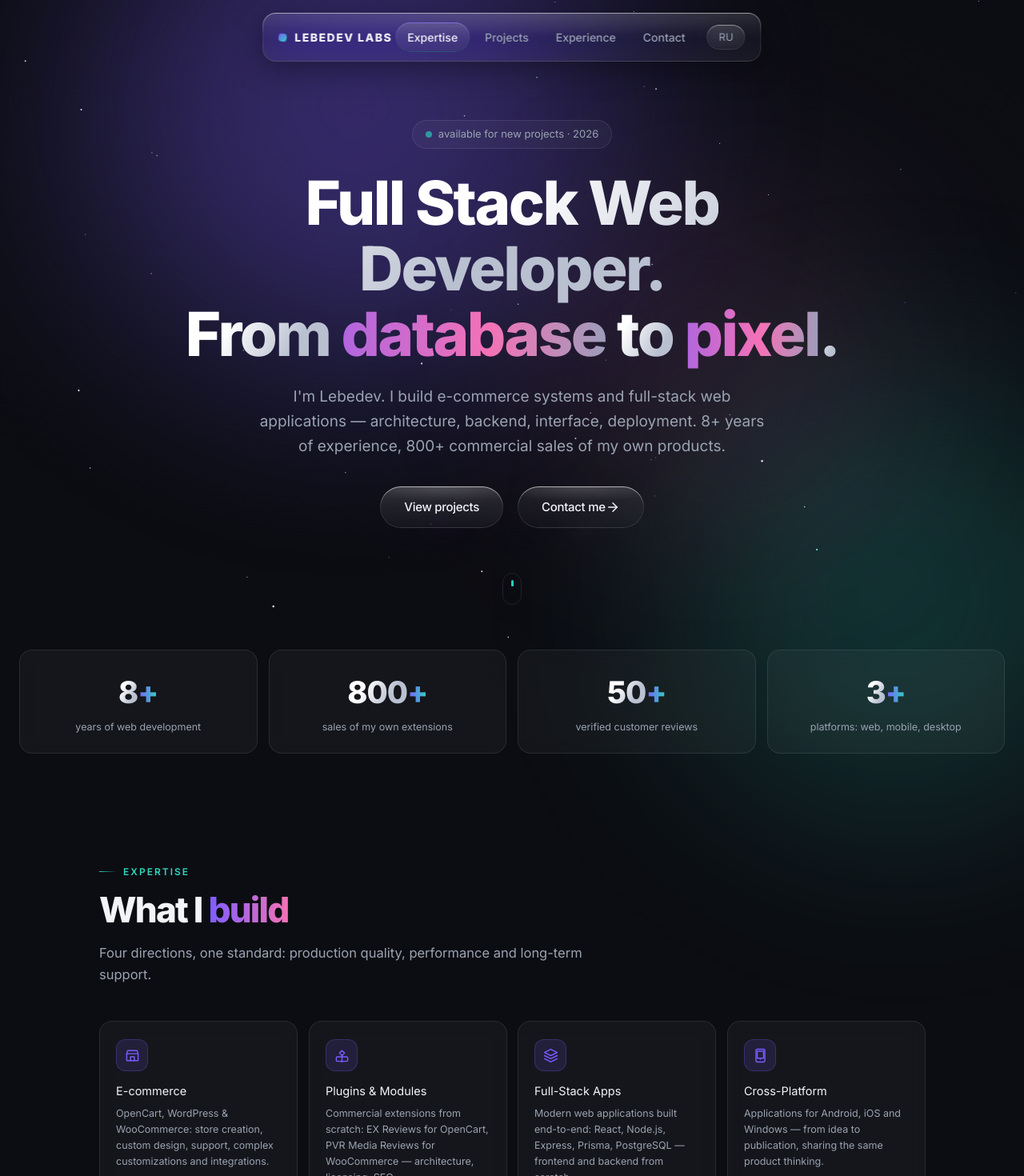
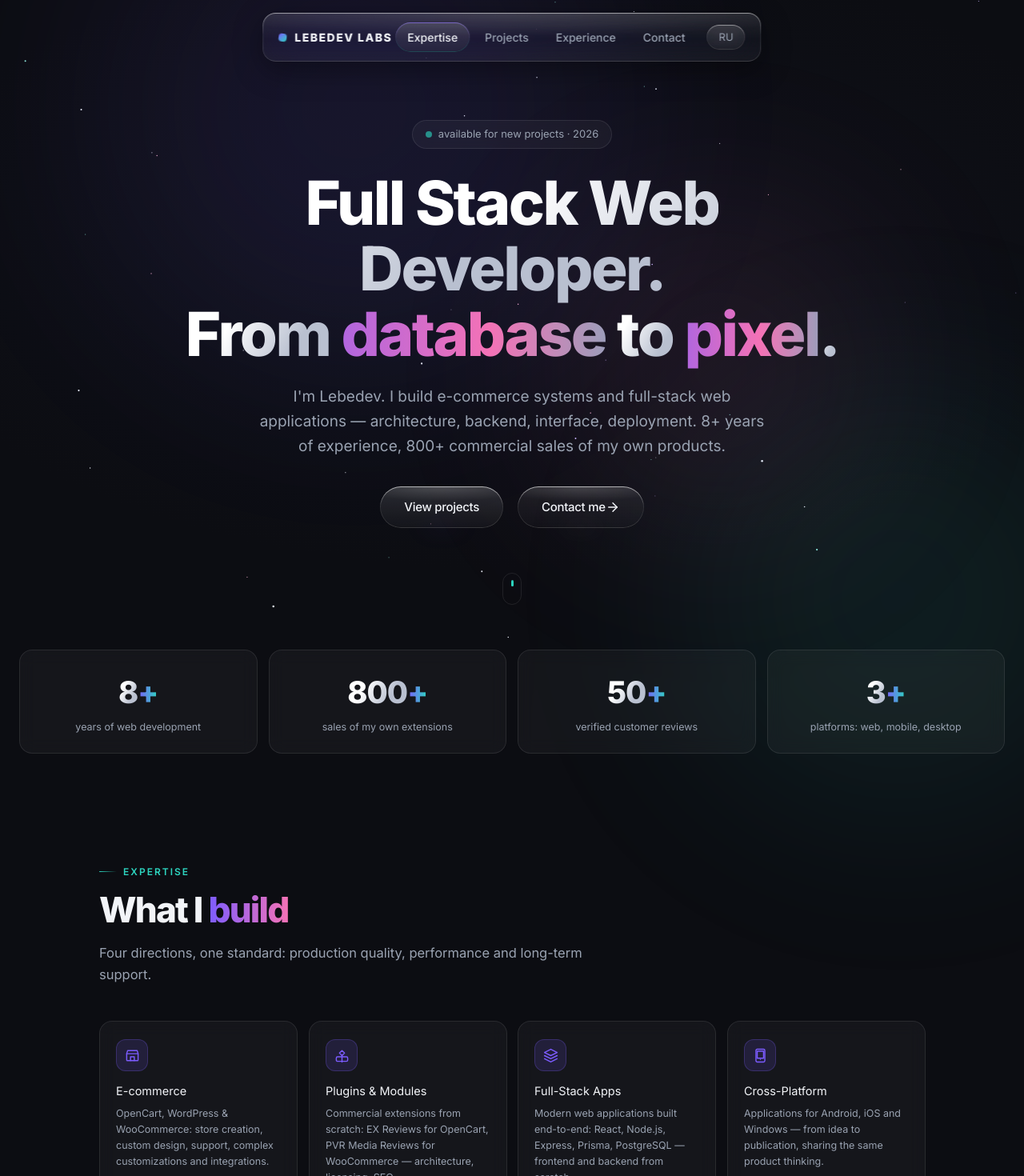
Before and after one commit to Lebedgor/lebedev.club, a Next.js app: page / in a window 1280 px wide. Shown: the top 1470 px of the page at 80% size. Built offline with nearby package versions, Linux system fonts and the light colour scheme.

Commit message:
glows: opacity 0.09

```diff
--- a/app/globals.css
+++ b/app/globals.css
@@ -39,9 +39,9 @@ section {
   pointer-events: none;
   z-index: 0;
 }
-.g1 { width: 620px; height: 620px; background: var(--color-accent); top: -200px; left: 8%; opacity: .35; animation: drift1 16s ease-in-out infinite alternate; }
-.g2 { width: 520px; height: 520px; background: var(--color-accent2); bottom: -220px; right: -120px; opacity: .2; animation: drift2 20s ease-in-out infinite alternate; }
-.g3 { width: 420px; height: 420px; background: var(--color-accent3); top: 30%; left: 55%; opacity: .12; animation: drift3 24s ease-in-out infinite alternate; }
+.g1 { width: 620px; height: 620px; background: var(--color-accent); top: -200px; left: 8%; opacity: .09; animation: drift1 16s ease-in-out infinite alternate; }
+.g2 { width: 520px; height: 520px; background: var(--color-accent2); bottom: -220px; right: -120px; opacity: .09; animation: drift2 20s ease-in-out infinite alternate; }
+.g3 { width: 420px; height: 420px; background: var(--color-accent3); top: 30%; left: 55%; opacity: .09; animation: drift3 24s ease-in-out infinite alternate; }
 @keyframes drift1 { to { transform: translate(90px, 70px) scale(1.12); } }
 @keyframes drift2 { to { transform: translate(-80px, -60px) scale(1.15); } }
 @keyframes drift3 { to { transform: translate(-110px, 90px) scale(.9); } }
```
